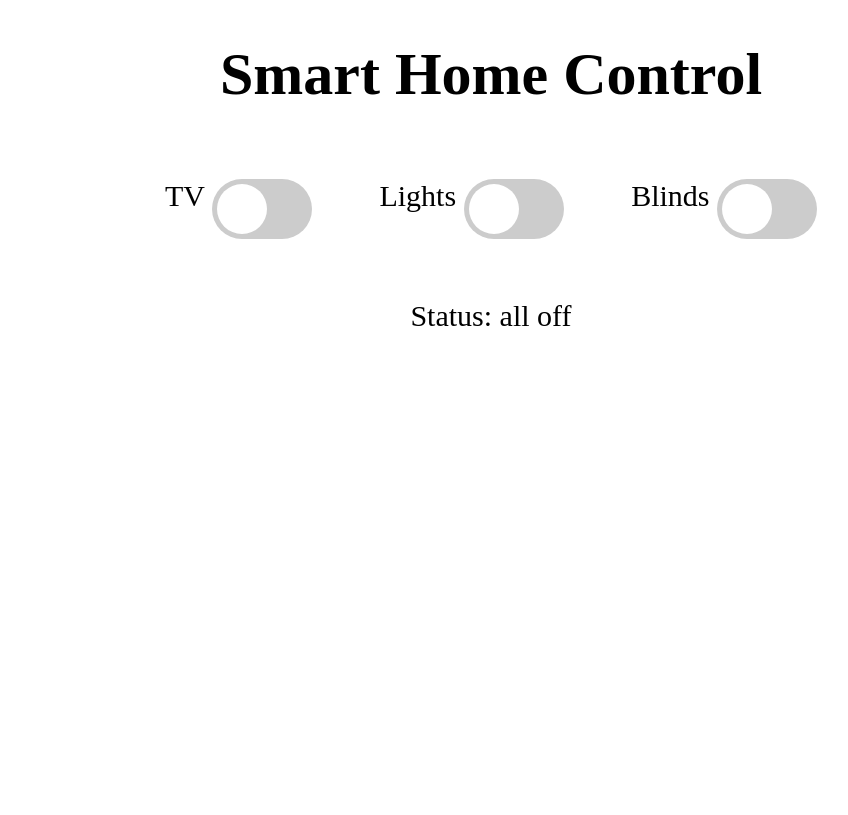
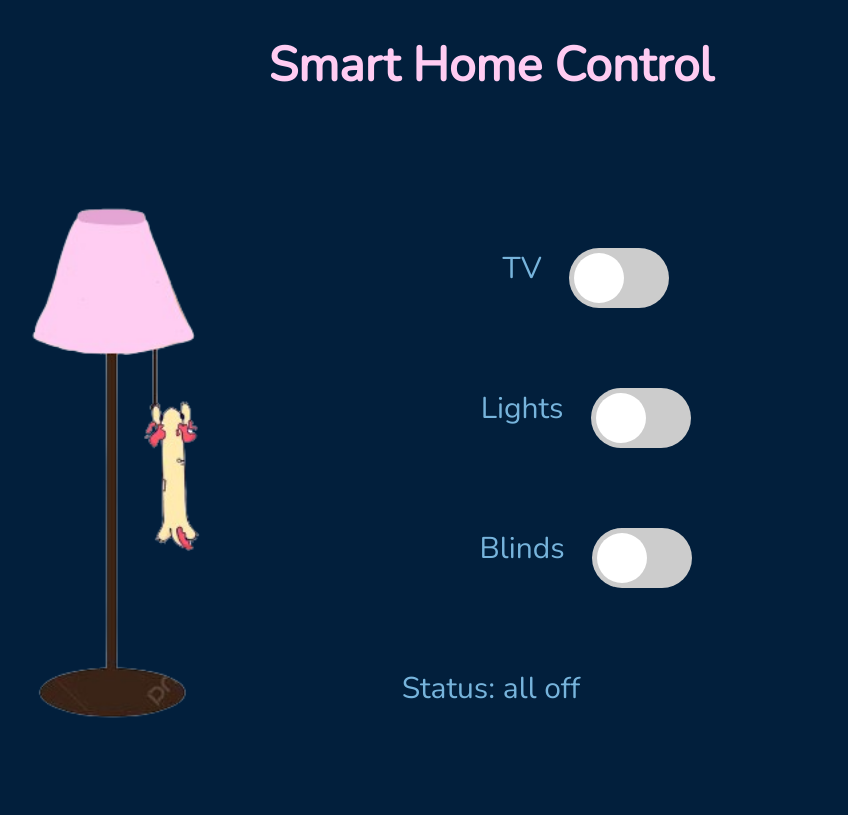
Before and after one commit to plammmygeor/HackTUESX, a Flask app: template app/templates/dashboard.html in a window 1280 px wide. Shown: the whole page, without its empty margins (149-997 px from the left). Before the commit the page ends 326 px from the top, so only its background shows below. Run offline with Flask 3, Linux system fonts and the light colour scheme; the template is opened without the code that fills it, so the values that code supplies are empty.

Commit message:
done frontend(without lamp light)

```diff
--- a/app/app.py
+++ b/app/app.py
@@ -68,6 +68,11 @@ def plot():
 def sch():
     return render_template('sch.html')
 
+# Route to display the schedule page
+@app.route('/dashboard')
+def dashboard():
+    return render_template('dashboard.html')
+
 # Route to handle AJAX request and update work hours in the database
 @app.route('/update_work_hours', methods=['POST'])
 def update_work_hours():
--- a/app/templates/dashboard.html
+++ b/app/templates/dashboard.html
@@ -3,22 +3,49 @@
 <head>
   <meta charset="UTF-8">
   <meta name="viewport" content="width=device-width, initial-scale=1.0">
+  <link rel="stylesheet" href="https://fonts.googleapis.com/css2?family=Nunito&display=swap">
   <title>Smart Home Control</title>
   <style>
     body {
       font-size: 30px;
       text-align: center;
+      font-family: 'Nunito', sans-serif; /* Adding Nunito font */
+      background-color: #021F3C; /* Updated background color */
+      color: #77B4DC; /* Pink text color */
+    }
+    h1 {
+      font-size: 48px; /* Heading size */
+      margin-bottom: 150px; /* Add margin below heading */
+      color: #FFCCF2;
+    }
+    .container {
+      max-width: 1000px;
+      margin: 0 auto;
+      text-align: left; /* Align text to the left within the container */
+      position: relative; /* Add position relative to contain absolutely positioned image */
+    }
+    .container img {
+      position: absolute;
+      left: 20px; /* Adjust left position to move the image more to the left */
+      top: -100px; /* Move the image up by 50px */
+      width: 200px; /* Increase image width */
+      height: auto; /* Maintain aspect ratio */
+      z-index: 1; /* Ensure the image is above other content */
     }
     .toggle-container {
-      display: inline-block;
-      margin: 30px;
+      display: block; /* Display toggles as block elements */
+      margin-bottom: 50px;
+      margin-left: 190px; /* Adjust left margin to accommodate the image width */
+      text-align: center; /* Align toggle text to the left */
     }
     .toggle-label {
       margin-bottom: 10px;
+      margin-right: 20px;
     }
     .toggle-switch {
       position: relative;
       display: inline-block;
+      margin-bottom: 30px;
       width: 100px;
       height: 60px;
     }
@@ -50,7 +77,7 @@
       border-radius: 50%;
     }
     input:checked + .toggle-slider {
-      background-color: #2196F3;
+      background-color: #FFCCF2;
     }
     input:checked + .toggle-slider:before {
       left: calc(100% - 55px); /* Move the slider to the right when checked */
@@ -59,6 +86,8 @@
 </head>
 <body>
   <h1>Smart Home Control</h1>
+  <div class="container">
+    <img src="/static/sully_lamp.png" alt="Left Image">
     <div class="toggle-container">
       <label class="toggle-label">TV</label>
       <label class="toggle-switch">
@@ -80,6 +109,7 @@
         <span class="toggle-slider"></span>
       </label>
     </div>
+  </div>
 
   <p id="output">Status: all off</p>
 
@@ -97,33 +127,15 @@
 
       let status;
       switch(state) {
-        case 0:
-          status = "all off";
-          break;
-        case 2:
-          status = "lamp on";
-          break;
-        case 1:
-          status = "tv on";
-          break;
-        case 4:
-          status = "blinds on";
-          break;
-        case 3:
-          status = "lamp and tv on";
-          break;
-        case 6:
-          status = "lamp and blinds on";
-          break;
-        case 5:
-          status = "tv and blinds on";
-          break;
-        case 7:
-          status = "all on";
-          break;
-        default:
-          status = "unknown";
-          break;
+        case 0: status = "all off"; break;
+        case 2: status = "lamp on"; break;
+        case 1: status = "tv on"; break;
+        case 4: status = "blinds on"; break;
+        case 3: status = "lamp and tv on"; break;
+        case 6: status = "lamp and blinds on"; break;
+        case 5: status = "tv and blinds on"; break;
+        case 7: status = "all on"; break;
+        default: status = "unknown"; break;
       }
 
       document.getElementById("output").textContent = "Status: " + status;
--- a/app/templates/sch.html
+++ b/app/templates/sch.html
@@ -4,6 +4,7 @@
 <head>
     <meta charset="UTF-8">
     <meta name="viewport" content="width=device-width, initial-scale=1.0">
+    <link rel="stylesheet" href="https://fonts.googleapis.com/css2?family=Nunito&display=swap">
     <title>Weekly Work Schedule</title>
     <style>
         body {
```
Also changed, not shown: app/templates/index.html (+4 -10 lines), app/static/sully_lamp.png (added). Lines whose indentation alone changed are shown as unchanged.
